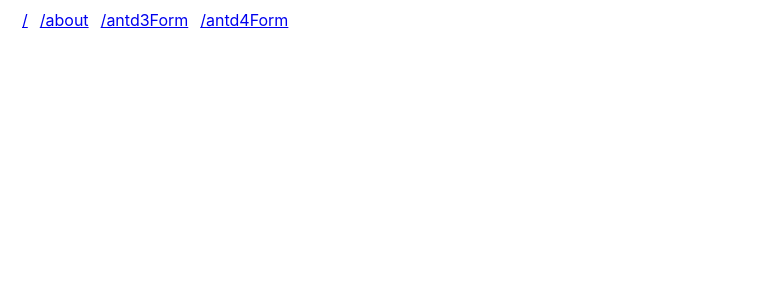
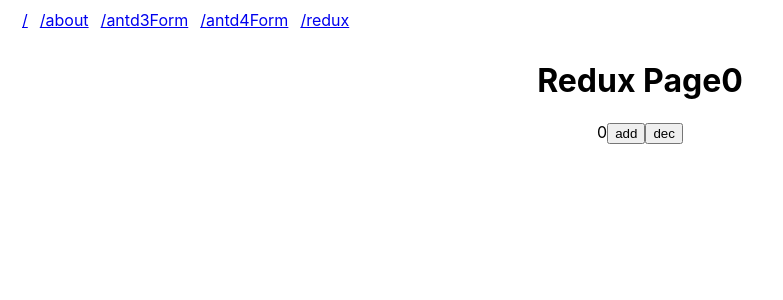
Before and after one commit to YangStrive/reacr-app, a React (Create React App) app: page /redux in a window 1280 px wide. Shown: the top 300 px of the page, without its empty margins (0-783 px from the left). Built offline with nearby package versions, Linux system fonts and the light colour scheme.

Commit message:
no message

```diff
--- /dev/null
+++ b/src/pages/redux/index.jsx
@@ -0,0 +1,34 @@
+import { useState, useEffect } from 'react';
+import store from './store';
+
+
+const ReduxPage = () => {
+  const [o1, up] = useState(0);
+
+
+  useEffect(() => {
+    const unsubscribe = store.subscribe(() => {
+      up(o1 + 1);
+      console.log('store.getState()', store.getState());
+    });
+
+    // 返回一个清理函数，以便在组件卸载时取消订阅
+    return () => {
+      unsubscribe();
+    };
+  }, []); // 空依赖数组，确保只在初始化时调用一次
+
+
+  return (
+    <div>
+      <h1>Redux Page{o1}</h1>
+      <div>
+        {store.getState().count}
+        <button onClick={() => store.dispatch({type: 'add'})}>add</button>
+        <button onClick={() => store.dispatch({type: 'dec'})}>dec</button>
+      </div>
+    </div>
+  );
+}
+
+export default ReduxPage;
--- /dev/null
+++ b/src/pages/redux/r.js
@@ -0,0 +1,32 @@
+const  createStore = (reducer, preloadedState, enhancer) => {
+  let currentStatus;
+  let currentListeners = [];
+
+  const getState = () => currentStatus;
+
+  const dispatch = action => {
+    currentStatus = reducer(currentStatus, action);
+    currentListeners.forEach(listener => listener());
+    console.log('currentStatus', currentStatus);
+    return action;
+  }
+
+  const subscribe = listener => {
+    currentListeners.push(listener);
+    return () => {
+      const index = currentListeners.indexOf(listener);
+      currentListeners.splice(index, 1);
+    }
+  }
+
+
+  dispatch({type: Symbol()});
+  return {
+    getState,
+    dispatch,
+    subscribe
+  }
+
+}
+
+export default createStore;
--- /dev/null
+++ b/src/pages/redux/store.js
@@ -0,0 +1,25 @@
+import createStore from './r.js';
+
+console.log(createStore);
+const currentStatus = {
+  count: 0,
+};
+
+const reducer = (state = currentStatus, action) => {
+  switch (action.type) {
+    case 'add':
+      return {
+        count: state.count + 1,
+      };
+    case 'dec':
+      return {
+        count: state.count - 1,
+      };
+    default:
+      return state;
+  }
+}
+
+const store = createStore(reducer);
+
+export default store;
--- a/src/router/index.js
+++ b/src/router/index.js
@@ -15,6 +15,10 @@ const router = [
   {
     path:'/antd4Form',
     element: require('../pages/antd4Form').default,
+  },
+  {
+    path:'/redux',
+    element: require('../pages/redux').default,
   }
 ]
 
```
